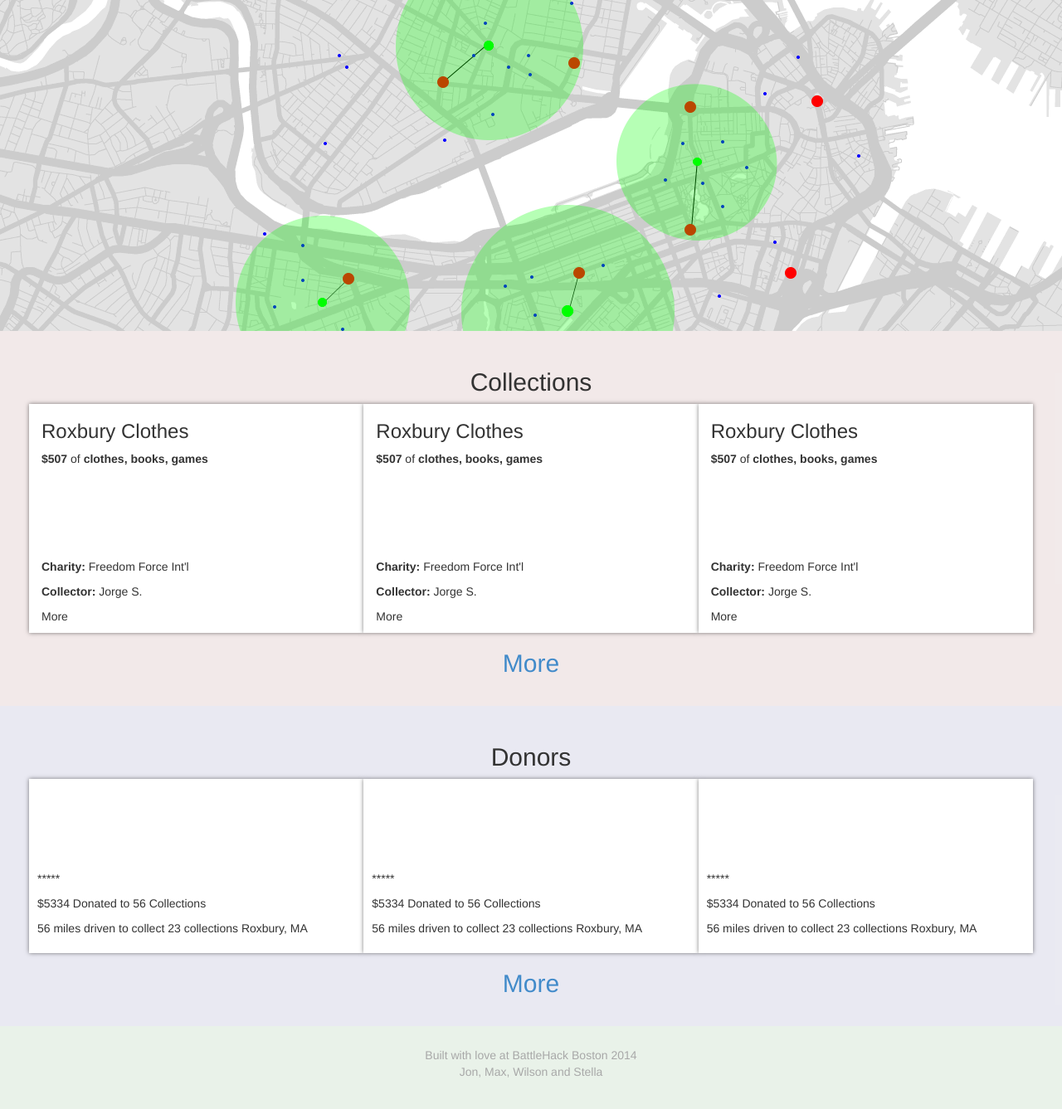
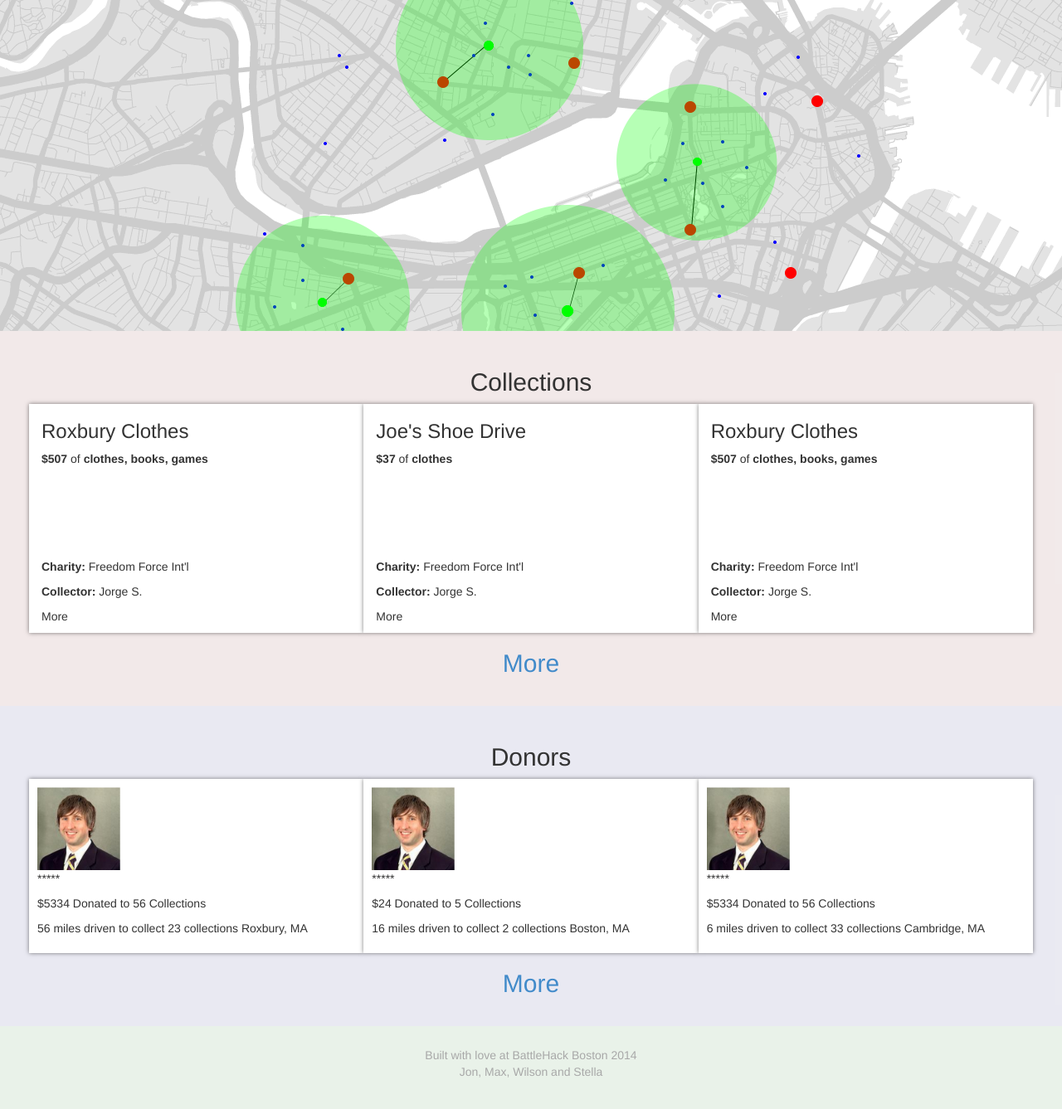
Before and after one commit to wilsonqin/dotis, a Django app: template templates/index.html in a window 1280 px wide. Shown: the part 313-1650 px from the top of the page at 83% size. Run offline with Django 3.2, Linux system fonts and the light colour scheme; the template is opened without the code that fills it, so the values that code supplies are empty; some libraries are stand-ins or nearby versions.

Commit message:
index edits

```diff
--- a/static/css/main.css
+++ b/static/css/main.css
@@ -88,6 +88,8 @@ section.users {
 	padding: 10px;
 }
 .users .img {
+	background-image: url(http://localhost:8000/static/images/pic1.png);
+	background-size: cover;
 	background-color: white;
 	width: 100px;
 	height: 100px;
--- a/templates/index.html
+++ b/templates/index.html
@@ -23,8 +23,8 @@
 				<p class="more">More</p>
 			</div>
 			<div class="col-sm-4">
-				<h3>Roxbury Clothes</h3>
-				<p><b>$507</b> of <b>clothes, books, games</b></p>
+				<h3>Joe's Shoe Drive</h3>
+				<p><b>$37</b> of <b>clothes</b></p>
 				<div class="sm-map"></div>
 				<p class="charity"><b>Charity: </b>Freedom Force Int'l</p>
 				<p class="collector"><b>Collector: </b>Jorge S.</p>
@@ -55,14 +55,14 @@
 			<div class="col-xs-4">
 				<div class="img"><img src=""></div>
 				<p>*****</p>
-				<p>$5334 Donated to 56 Collections</p>
-				<p>56 miles driven to collect 23 collections Roxbury, MA</p>
+				<p>$24 Donated to 5 Collections</p>
+				<p>16 miles driven to collect 2 collections Boston, MA</p>
 			</div>
 			<div class="col-xs-4">
 				<div class="img"><img src=""></div>
 				<p>*****</p>
 				<p>$5334 Donated to 56 Collections</p>
-				<p>56 miles driven to collect 23 collections Roxbury, MA</p>
+				<p>6 miles driven to collect 33 collections Cambridge, MA</p>
 			</div>
 			</div>
 			<h2><a href="users">More</a></h2>
```
Also changed, not shown: static/images/pic1.png (added), static/images/pic2.png (added).
